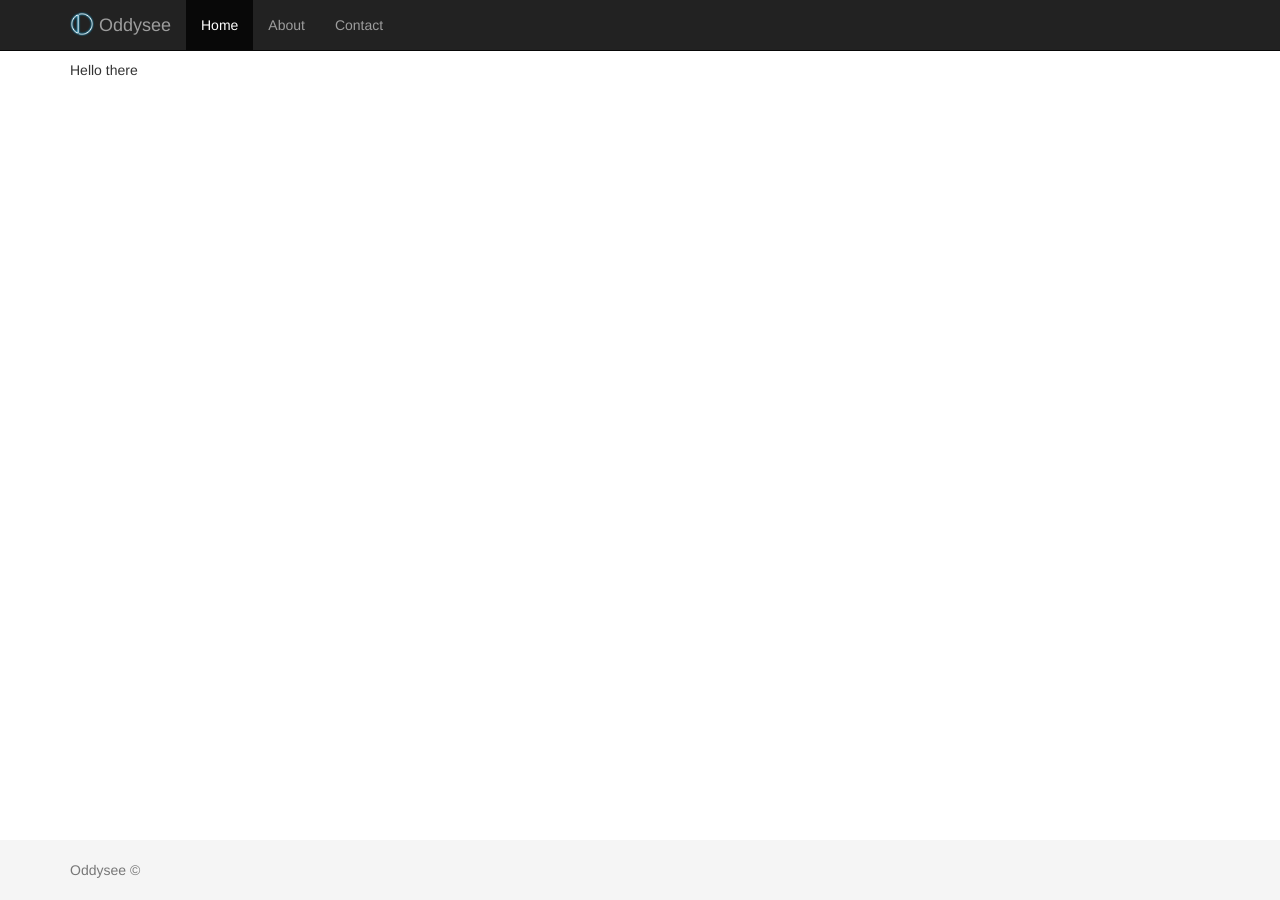
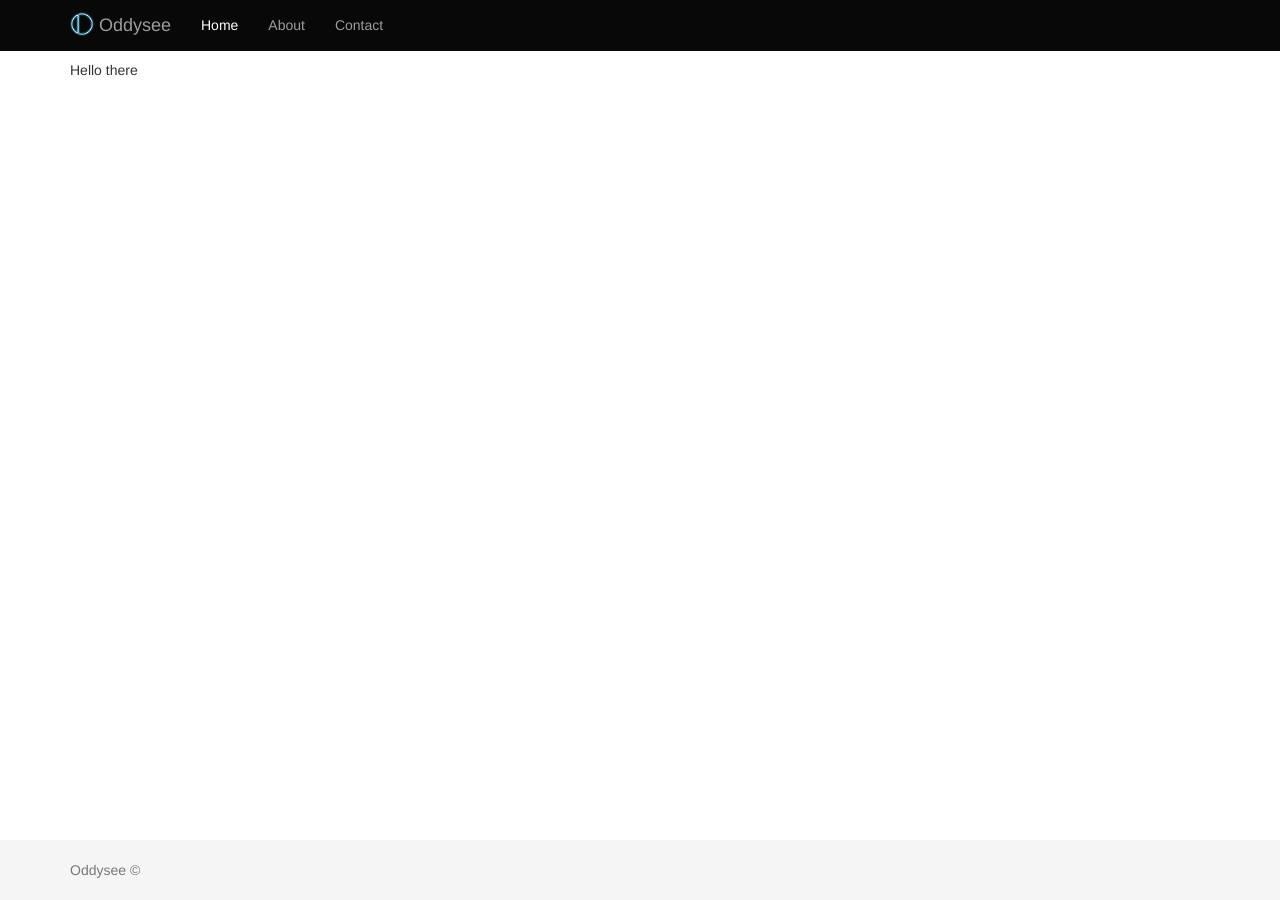
Before and after one commit to OddyseeGamers/oddysee, a Jekyll site: the page built from index.html, in a window 1280 px wide. Built offline with Jekyll 4.4.1, drawn with Linux system fonts in a browser that asks for light colours; nearby versions of some CDN libraries.

Commit message:
Update stylesheet.css

```diff
--- a/css/stylesheet.css
+++ b/css/stylesheet.css
@@ -15,6 +15,15 @@ body {
   /* Set the fixed height of the footer here */
   height: 60px;
   background-color: #f5f5f5;
+}
+
+.navbar-nav>.active>a, .navbar-inverse .navbar-nav>.active>a:hover, .navbar-inverse .navbar-nav>.active>a:focus {
+  color: #fff;
+  background-color: #222;
+}
+.navbar-inverse {
+  background-color: #080808;
+  border-color: #080808;
 }
 
 .navbar-brand > img {
```
